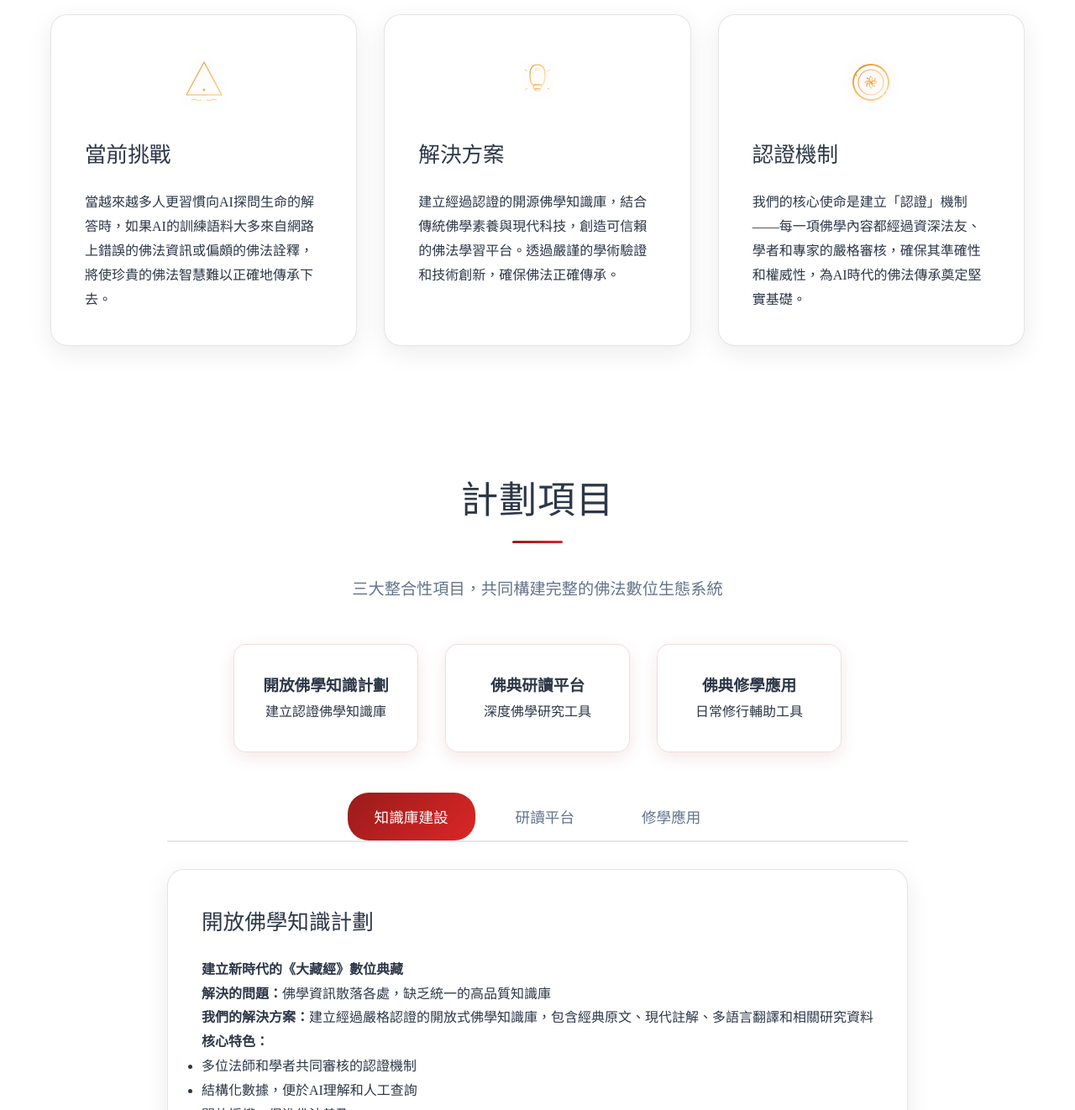
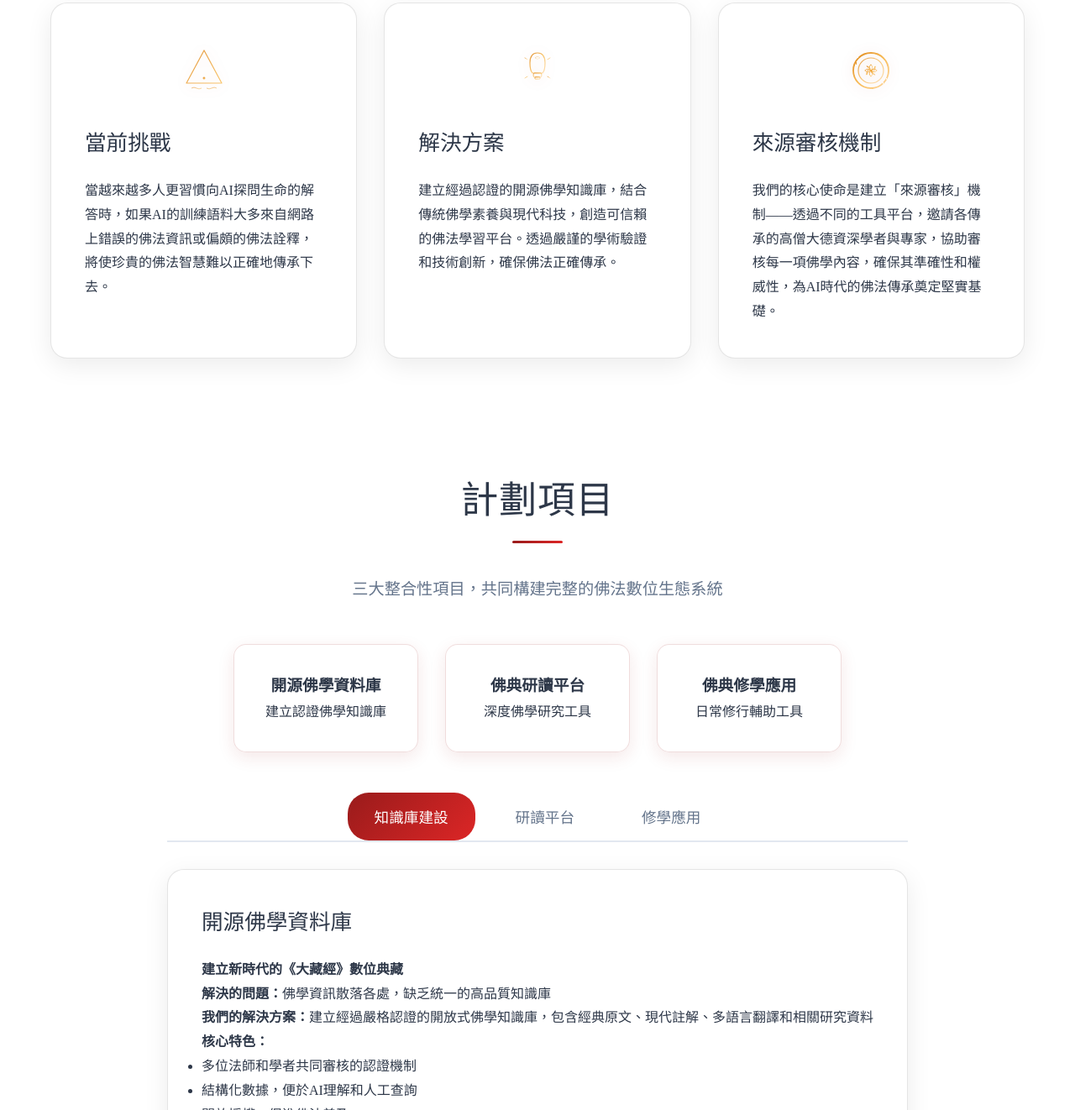
Before and after one commit to indrajala-tw/indrajala-tw, a plain HTML site: page index.html in a window 1280 px wide. Shown: the part 833-2155 px from the top of the page at 84% size. Drawn offline with Linux system fonts and the light colour scheme.

Commit message:
來源審核機制 text

```diff
--- a/index.html
+++ b/index.html
@@ -620,8 +620,8 @@
                                       stroke="url(#certGradient)" stroke-width="1.5" stroke-linecap="round" opacity="0.7"/>
                             </svg>
                         </div>
-                        <h3>認證機制</h3>
-                        <p>我們的核心使命是建立「認證」機制——每一項佛學內容都經過資深法友、學者和專家的嚴格審核，確保其準確性和權威性，為AI時代的佛法傳承奠定堅實基礎。</p>
+                        <h3>來源審核機制</h3>
+                        <p>我們的核心使命是建立「來源審核」機制——透過不同的工具平台，邀請各傳承的高僧大德資深學者與專家，協助審核每一項佛學內容，確保其準確性和權威性，為AI時代的佛法傳承奠定堅實基礎。</p>
                     </div>
                 </div>
             </div>
@@ -635,7 +635,7 @@
 
                 <div class="project-flow">
                     <div class="flow-item">
-                        <h3>開放佛學知識計劃</h3>
+                        <h3>開源佛學資料庫</h3>
                         <p>建立認證佛學知識庫</p>
                     </div>
                     <div class="flow-item">
@@ -656,7 +656,7 @@
 
                 <div id="knowledge" class="tab-content active">
                     <div class="card">
-                        <h3>開放佛學知識計劃</h3>
+                        <h3>開源佛學資料庫</h3>
                         <h4>建立新時代的《大藏經》數位典藏</h4>
                         <p><strong>解決的問題：</strong>佛學資訊散落各處，缺乏統一的高品質知識庫</p>
                         <p><strong>我們的解決方案：</strong>建立經過嚴格認證的開放式佛學知識庫，包含經典原文、現代註解、多語言翻譯和相關研究資料</p>
```
